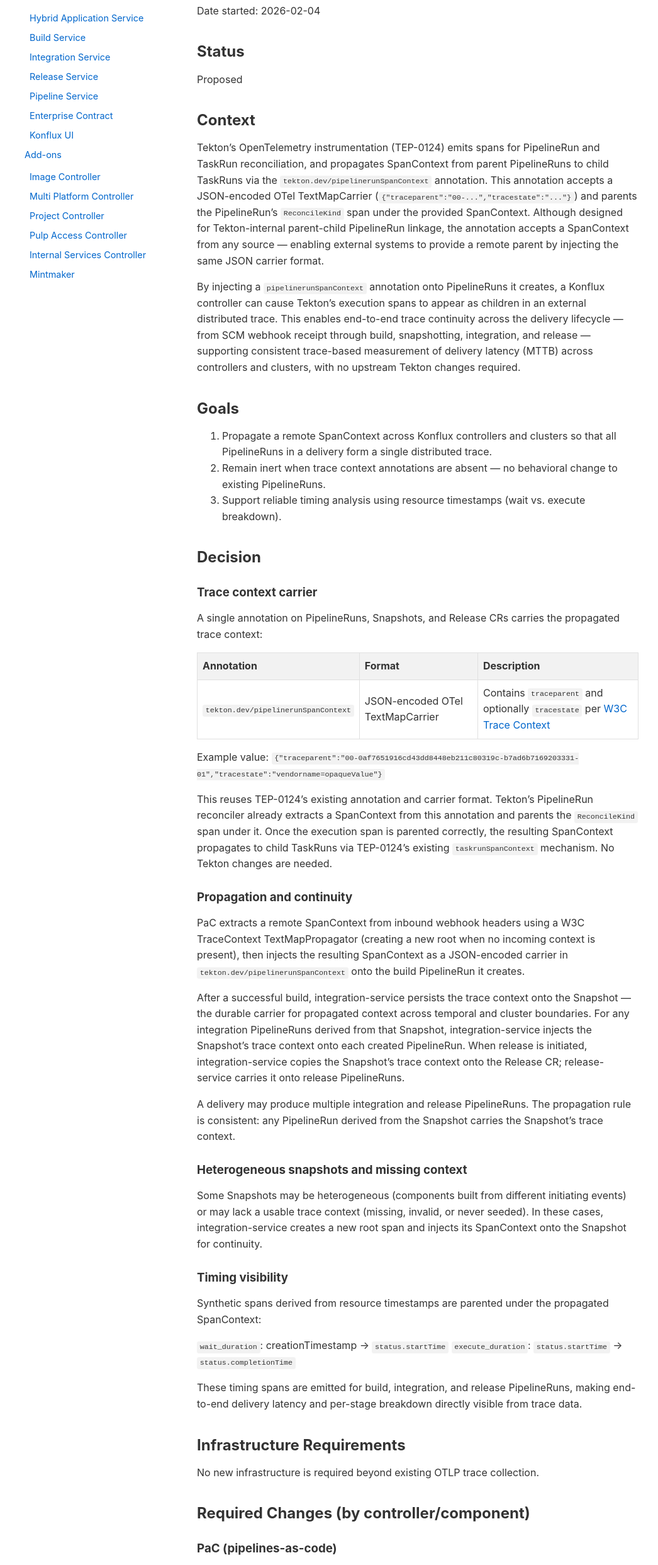
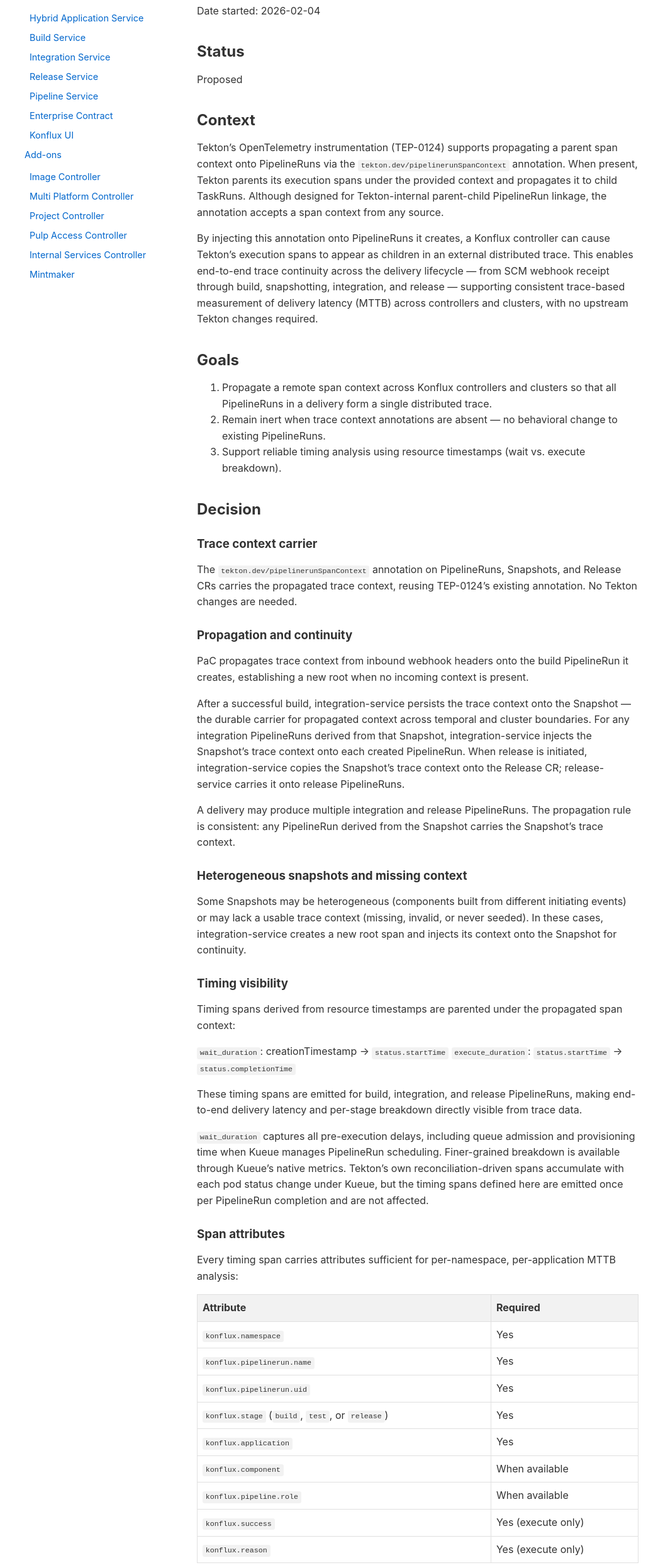
Before and after one commit to konflux-ci/architecture, an Eleventy site: page ADR/0059-distributed-tracing.md in a window 1280 px wide. Shown: the part 312-2797 px from the top of the page at 63% size, without its empty margins (1-1047 px from the left). Built offline with nearby package versions, Linux system fonts and the light colour scheme; Eleventy itself is replaced by a stand-in of ours; files that its build step writes are made by us from their sources; what eleventy-plugin-toc, markdown-it-replace-link would draw is missing.

Commit message:
Refine ADR 0059: add span attributes, strip implementation details
Strip prescriptive implementation details (JSON formats, API names,
carrier mechanics) per reviewer feedback. Add span attributes table
for MTTB analysis, Kueue interaction note, and OTel Baggage alternative.

```diff
--- a/ADR/0059-distributed-tracing.md
+++ b/ADR/0059-distributed-tracing.md
@@ -8,13 +8,13 @@ Proposed
 
 ## Context
 
-Tekton's OpenTelemetry instrumentation (TEP-0124) emits spans for PipelineRun and TaskRun reconciliation, and propagates SpanContext from parent PipelineRuns to child TaskRuns via the `tekton.dev/pipelinerunSpanContext` annotation. This annotation accepts a JSON-encoded OTel TextMapCarrier (`{"traceparent":"00-...","tracestate":"..."}`) and parents the PipelineRun's `ReconcileKind` span under the provided SpanContext. Although designed for Tekton-internal parent-child PipelineRun linkage, the annotation accepts a SpanContext from any source — enabling external systems to provide a remote parent by injecting the same JSON carrier format.
+Tekton's OpenTelemetry instrumentation (TEP-0124) supports propagating a parent span context onto PipelineRuns via the `tekton.dev/pipelinerunSpanContext` annotation. When present, Tekton parents its execution spans under the provided context and propagates it to child TaskRuns. Although designed for Tekton-internal parent-child PipelineRun linkage, the annotation accepts a span context from any source.
 
-By injecting a `pipelinerunSpanContext` annotation onto PipelineRuns it creates, a Konflux controller can cause Tekton's execution spans to appear as children in an external distributed trace. This enables end-to-end trace continuity across the delivery lifecycle — from SCM webhook receipt through build, snapshotting, integration, and release — supporting consistent trace-based measurement of delivery latency (MTTB) across controllers and clusters, with no upstream Tekton changes required.
+By injecting this annotation onto PipelineRuns it creates, a Konflux controller can cause Tekton's execution spans to appear as children in an external distributed trace. This enables end-to-end trace continuity across the delivery lifecycle — from SCM webhook receipt through build, snapshotting, integration, and release — supporting consistent trace-based measurement of delivery latency (MTTB) across controllers and clusters, with no upstream Tekton changes required.
 
 ## Goals
 
-1. Propagate a remote SpanContext across Konflux controllers and clusters so that all PipelineRuns in a delivery form a single distributed trace.
+1. Propagate a remote span context across Konflux controllers and clusters so that all PipelineRuns in a delivery form a single distributed trace.
 2. Remain inert when trace context annotations are absent — no behavioral change to existing PipelineRuns.
 3. Support reliable timing analysis using resource timestamps (wait vs. execute breakdown).
 
@@ -22,19 +22,11 @@ By injecting a `pipelinerunSpanContext` annotation onto PipelineRuns it creates,
 
 ### Trace context carrier
 
-A single annotation on PipelineRuns, Snapshots, and Release CRs carries the propagated trace context:
-
-| Annotation | Format | Description |
-|---|---|---|
-| `tekton.dev/pipelinerunSpanContext` | JSON-encoded OTel TextMapCarrier | Contains `traceparent` and optionally `tracestate` per [W3C Trace Context](https://www.w3.org/TR/trace-context/) |
-
-Example value: `{"traceparent":"00-0af7651916cd43dd8448eb211c80319c-b7ad6b7169203331-01","tracestate":"vendorname=opaqueValue"}`
-
-This reuses TEP-0124's existing annotation and carrier format. Tekton's PipelineRun reconciler already extracts a SpanContext from this annotation and parents the `ReconcileKind` span under it. Once the execution span is parented correctly, the resulting SpanContext propagates to child TaskRuns via TEP-0124's existing `taskrunSpanContext` mechanism. No Tekton changes are needed.
+The `tekton.dev/pipelinerunSpanContext` annotation on PipelineRuns, Snapshots, and Release CRs carries the propagated trace context, reusing TEP-0124's existing annotation. No Tekton changes are needed.
 
 ### Propagation and continuity
 
-PaC extracts a remote SpanContext from inbound webhook headers using a W3C TraceContext TextMapPropagator (creating a new root when no incoming context is present), then injects the resulting SpanContext as a JSON-encoded carrier in `tekton.dev/pipelinerunSpanContext` onto the build PipelineRun it creates.
+PaC propagates trace context from inbound webhook headers onto the build PipelineRun it creates, establishing a new root when no incoming context is present.
 
 After a successful build, integration-service persists the trace context onto the Snapshot — the durable carrier for propagated context across temporal and cluster boundaries. For any integration PipelineRuns derived from that Snapshot, integration-service injects the Snapshot's trace context onto each created PipelineRun. When release is initiated, integration-service copies the Snapshot's trace context onto the Release CR; release-service carries it onto release PipelineRuns.
 
@@ -42,16 +34,36 @@ A delivery may produce multiple integration and release PipelineRuns. The propag
 
 ### Heterogeneous snapshots and missing context
 
-Some Snapshots may be heterogeneous (components built from different initiating events) or may lack a usable trace context (missing, invalid, or never seeded). In these cases, integration-service creates a new root span and injects its SpanContext onto the Snapshot for continuity.
+Some Snapshots may be heterogeneous (components built from different initiating events) or may lack a usable trace context (missing, invalid, or never seeded). In these cases, integration-service creates a new root span and injects its context onto the Snapshot for continuity.
 
 ### Timing visibility
 
-Synthetic spans derived from resource timestamps are parented under the propagated SpanContext:
+Timing spans derived from resource timestamps are parented under the propagated span context:
 
 `wait_duration`: creationTimestamp → `status.startTime`
 `execute_duration`: `status.startTime` → `status.completionTime`
 
 These timing spans are emitted for build, integration, and release PipelineRuns, making end-to-end delivery latency and per-stage breakdown directly visible from trace data.
+
+`wait_duration` captures all pre-execution delays, including queue admission and provisioning time when Kueue manages PipelineRun scheduling. Finer-grained breakdown is available through Kueue's native metrics. Tekton's own reconciliation-driven spans accumulate with each pod status change under Kueue, but the timing spans defined here are emitted once per PipelineRun completion and are not affected.
+
+### Span attributes
+
+Every timing span carries attributes sufficient for per-namespace, per-application MTTB analysis:
+
+| Attribute | Required |
+|---|---|
+| `konflux.namespace` | Yes |
+| `konflux.pipelinerun.name` | Yes |
+| `konflux.pipelinerun.uid` | Yes |
+| `konflux.stage` (`build`, `test`, or `release`) | Yes |
+| `konflux.application` | Yes |
+| `konflux.component` | When available |
+| `konflux.pipeline.role` | When available |
+| `konflux.success` | Yes (execute only) |
+| `konflux.reason` | Yes (execute only) |
+
+All attributes are locally available on the PipelineRun object at each emission point — no cross-service propagation (e.g., OTel Baggage) is required.
 
 ## Infrastructure Requirements
 
@@ -61,19 +73,15 @@ No new infrastructure is required beyond existing OTLP trace collection.
 
 ### PaC (pipelines-as-code)
 
-PaC must extract trace context from inbound webhook headers via a W3C TraceContext TextMapPropagator and inject the resulting SpanContext as a JSON-encoded OTel TextMapCarrier in the `tekton.dev/pipelinerunSpanContext` annotation onto the build PipelineRun. If no existing trace context is present, a new root span is created.
+PaC propagates trace context from inbound webhooks onto build PipelineRuns, creating a new root when no incoming context is present.
 
 ### Integration-service
 
-Integration-service must:
-
-1. Propagate the `pipelinerunSpanContext` annotation across the Snapshot → PipelineRun → Release CR chain, treating the Snapshot as the durable carrier across temporal and cluster boundaries.
-2. Create a new root span and inject its SpanContext onto the Snapshot when valid context is missing.
-3. Emit `wait_duration` and `execute_duration` timing spans for build and integration PipelineRuns, parented under the propagated SpanContext.
+Integration-service propagates the trace context across the Snapshot → PipelineRun → Release CR chain, creates a new root when valid context is missing, and emits timing spans with required attributes for build and integration PipelineRuns.
 
 ### Release-service
 
-Release-service must emit `wait_duration` and `execute_duration` timing spans for release PipelineRuns, parented under the propagated SpanContext. This completes the end-to-end timing visibility from webhook receipt through release completion.
+Release-service emits timing spans with required attributes for release PipelineRuns. This completes the end-to-end timing visibility from webhook receipt through release completion.
 
 ## Pros and Cons of Alternatives Considered
 
@@ -98,9 +106,14 @@ Bad, because it is more invasive than annotation-based propagation.
 ### Dedicated `traceparent`/`tracestate` annotations on PipelineRuns
 Good, because it uses standard W3C header formats directly as annotation values.
 Good, because external systems can inject a flat string without constructing JSON.
-Bad, because it duplicates the existing `pipelinerunSpanContext` mechanism with a different carrier format.
-Bad, because it requires an upstream Tekton change to recognize the new annotations.
-Bad, because it introduces a second code path that produces identical behavior to the existing one.
+Bad, because it duplicates the existing `pipelinerunSpanContext` mechanism.
+Bad, because it requires an upstream Tekton change.
+Bad, because it introduces a second code path that produces identical behavior.
+
+### OTel Baggage for attribute propagation
+Good, because it propagates contextual attributes through the trace without requiring labels on each resource.
+Bad, because all MTTB-required attributes are already locally available at each emission point.
+Not adopted for current requirements. Can be reconsidered if future attributes that are not locally available need cross-service propagation.
 
 ### Linking of non-triggering build PipelineRuns in Snapshot
 Good, because it allows a stochastic sampling of correlated build PipelineRuns included in a multi-component Snapshot.
@@ -109,4 +122,6 @@ Bad, because a limited sampling cannot guarantee useful metrics or navigability.
 
 ## Consequences
 
-Reusing TEP-0124's existing `pipelinerunSpanContext` annotation for external trace propagation yields end-to-end trace continuity across controllers and clusters with no upstream Tekton changes required. It introduces controller responsibility to inject and extract the JSON-encoded carrier correctly, and provides a defined path for missing-context Snapshots by allowing integration-service to establish a new root. Because the carrier format uses standard W3C Trace Context values inside a JSON-encoded OTel TextMapCarrier, any system that creates PipelineRuns can participate in distributed tracing by injecting the same annotation.
+Reusing TEP-0124's existing annotation for external trace propagation yields end-to-end trace continuity across controllers and clusters with no upstream Tekton changes required. It introduces controller responsibility to propagate trace context correctly, and provides a defined path for missing-context Snapshots by allowing integration-service to establish a new root. Any system that creates PipelineRuns can participate in distributed tracing by injecting the same annotation.
+
+All attributes required for per-namespace MTTB analysis are locally available at each timing span emission point. No OTel Baggage or cross-service attribute propagation is needed for the current attribute set.
```
